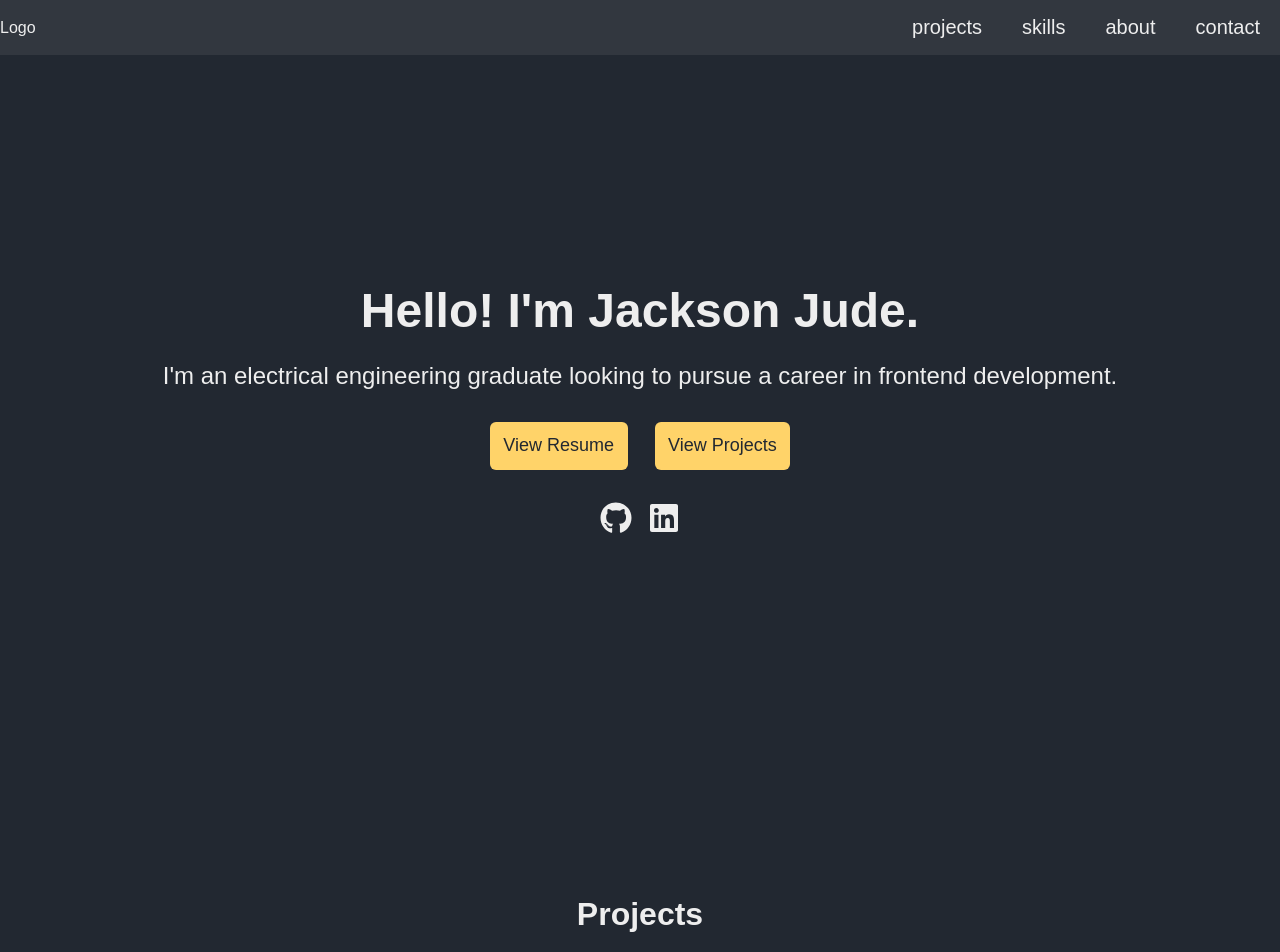
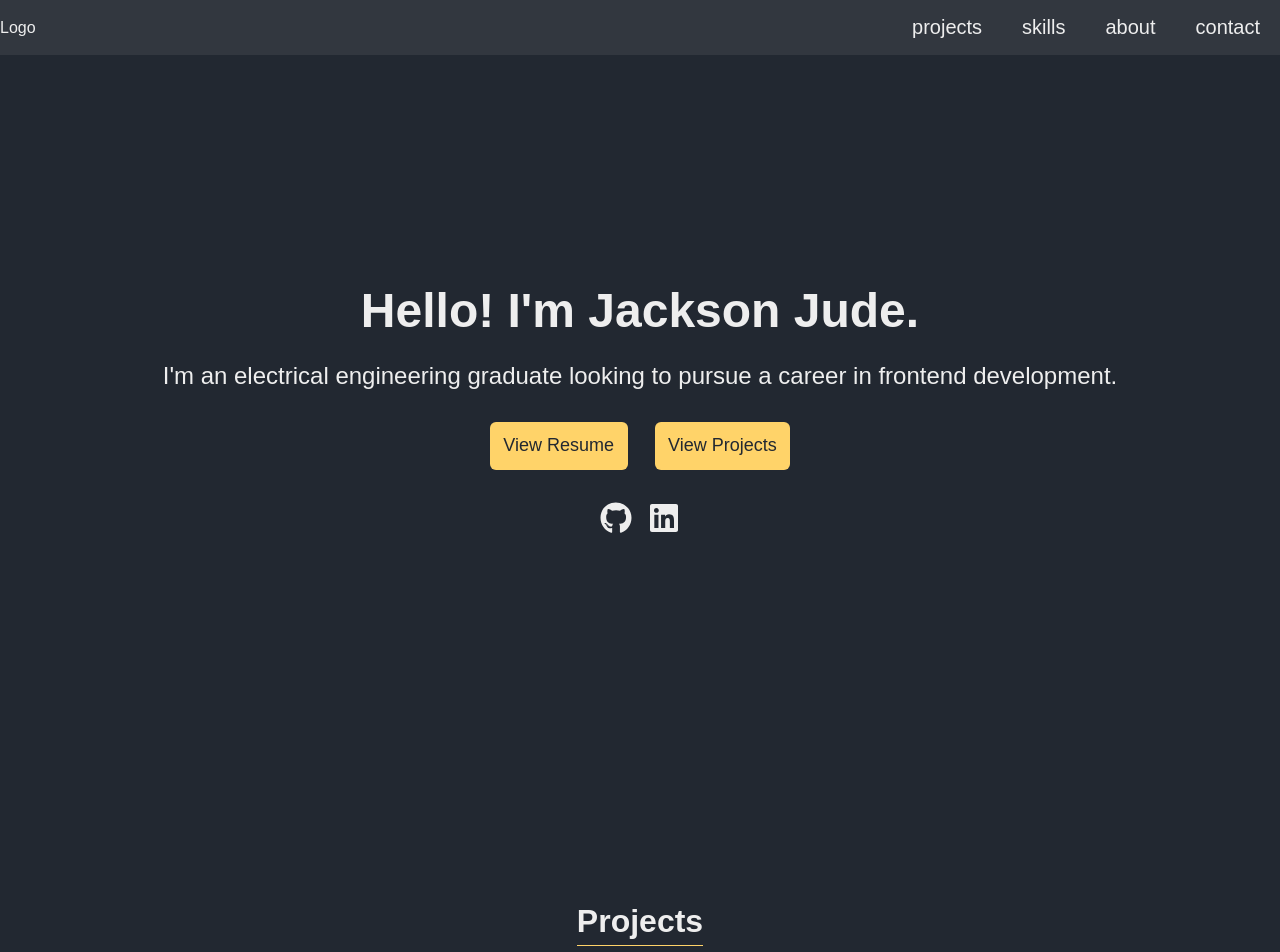
Before and after one commit to JacksonJ97/portfolio, a React (Create React App) app: page / in a window 1280 px wide. Shown: the top 952 px of the page. Built offline with nearby package versions, Linux system fonts and the light colour scheme.

Commit message:
changed section header styles

```diff
--- a/src/components/Utilities/SectionHeader/index.js
+++ b/src/components/Utilities/SectionHeader/index.js
@@ -3,7 +3,9 @@ import styled from "styled-components";
 // Styles
 const Header = styled.h2`
   font-size: 2rem;
-  margin: 3em 0 2em 0;
+  margin: calc(55px + 1.5em) 0 1.5em 0;
+  border-bottom: 1px solid #ffd369;
+  padding-bottom: 0.15em;
 `;
 
 const SectionHeader = ({ text }) => {
```
